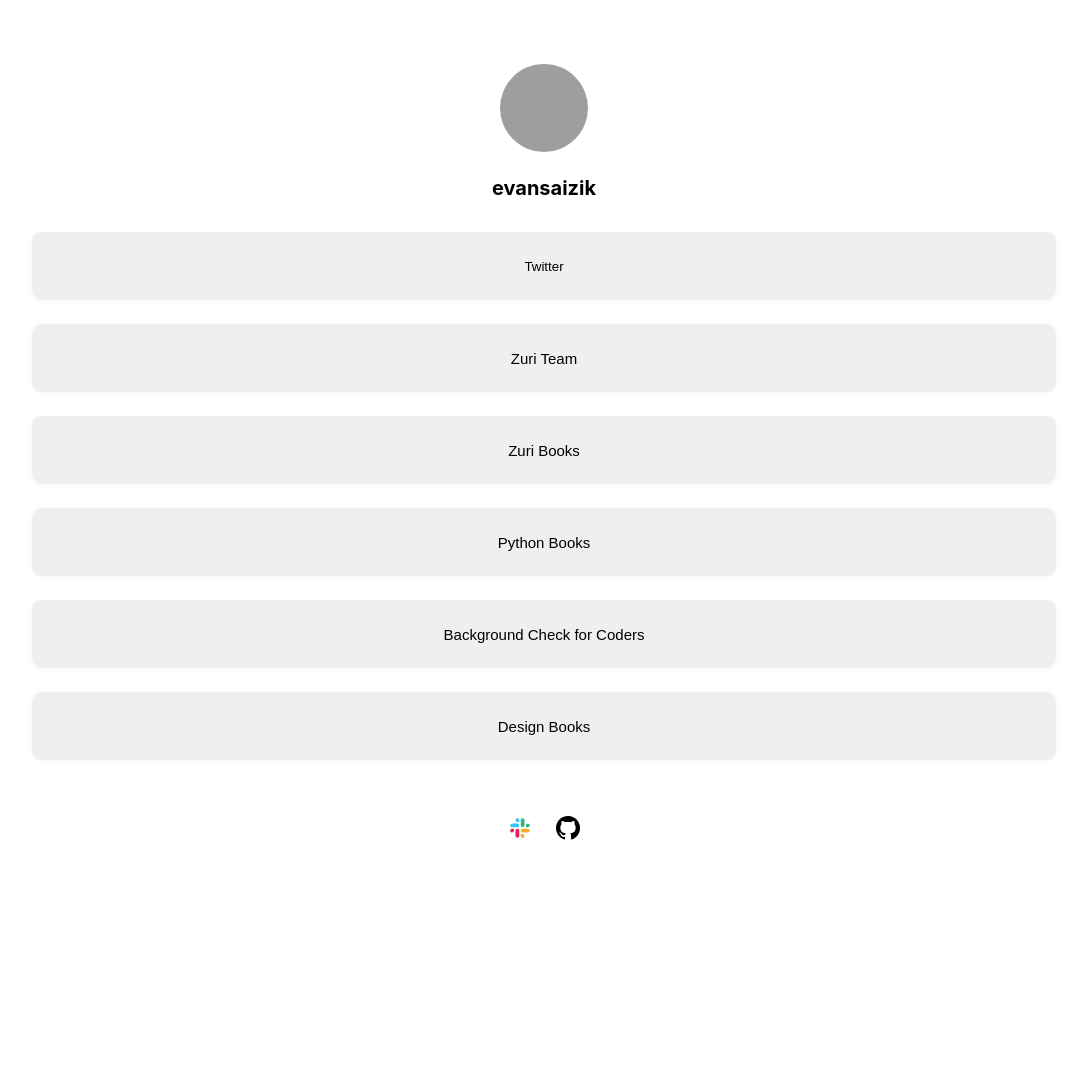
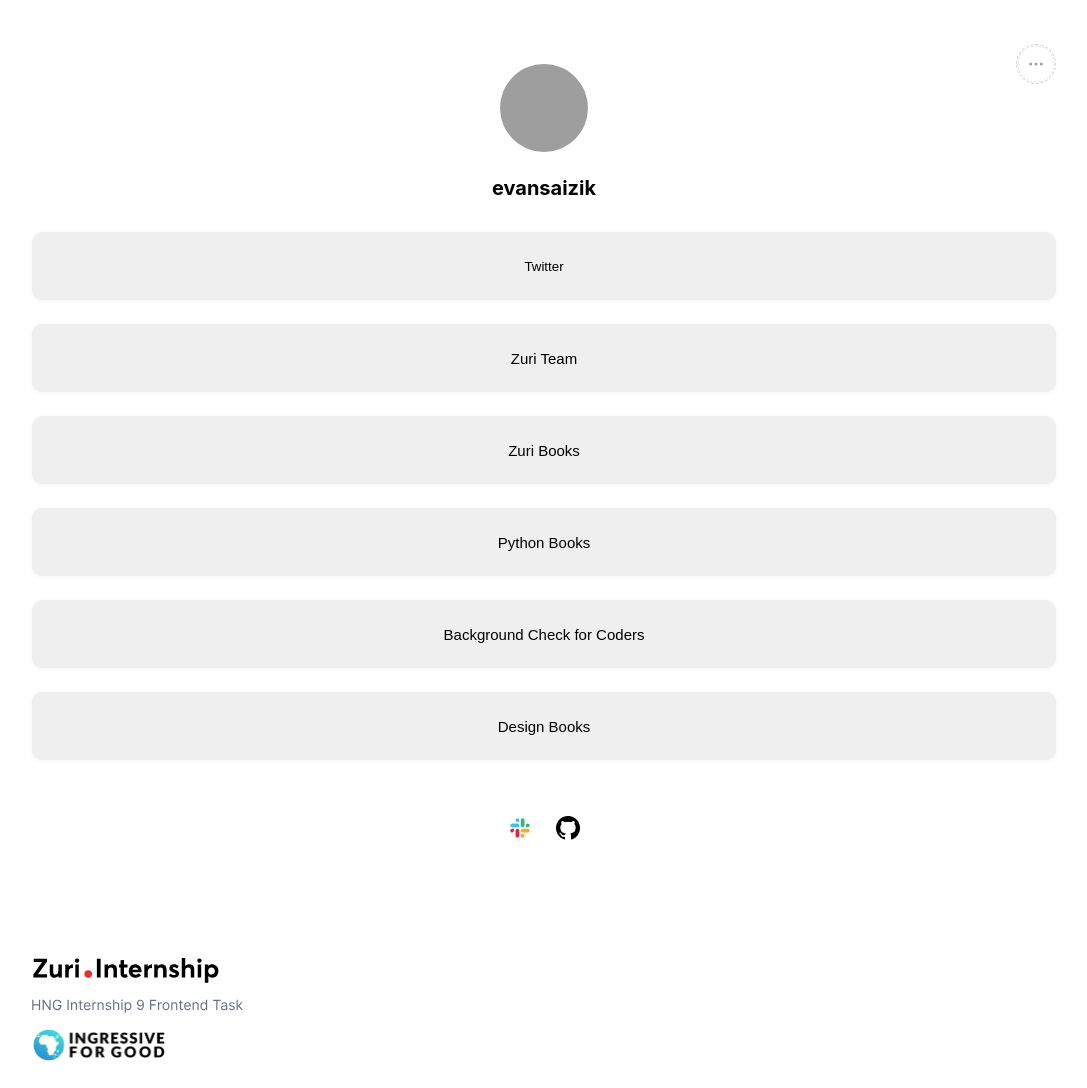
Before and after one commit to evansaizik/HNG_TASK_ONE, a React (Create React App) app: page / in a window 1280 px wide. Shown: the whole page, without its empty margins (96-1183 px from the left). Before the commit the page ends 924 px from the top, so only its background shows below. Built offline with nearby package versions, Linux system fonts and the light colour scheme; grey boxes are pictures that could not be loaded.

Commit message:
created a footer component and added slack name

```diff
--- a/src/components/Body/Container.js
+++ b/src/components/Body/Container.js
@@ -3,6 +3,9 @@
 import Profile from "./Profile";
 import Link from "./Link";
 import Social from "./Social";
+import Footer from "../Footer/Footer";
+// import share from '../../Assets/shareLogo.svg';
+
 
 const Container = () => {
   return (
@@ -11,6 +14,7 @@
         <Profile />
         <Link />
         <Social />
+        <Footer />
       </div>
     </div>
   )
--- a/src/components/Body/Profile.js
+++ b/src/components/Body/Profile.js
@@ -1,14 +1,16 @@
 import React from "react";
 import classes from './Profile.module.css';
+import share from '../../Assets/shareLogo.svg';
 
 const Profile = () => {
   return(
     <div
       className={classes.profile}
-    >
+      >
       <img src="https://avatars.githubusercontent.com/u/108002096?v=4" id="profile__img" alt="profile_photo"/>
+      <img className={classes.img} src={share} alt='share'/>
       <h1 id="twitter">evansaizik</h1>
-      <h1 id="slack">(slackName)</h1>
+      <h1 id="slack">Evans Isaiah</h1>
     </div>
   )
 };
--- a/src/components/Body/Profile.module.css
+++ b/src/components/Body/Profile.module.css
@@ -7,6 +7,7 @@
   isolation: isolate;
   width: 100%;
   height: 140px;
+  position: relative;
 }
 
 .profile img {
@@ -15,6 +16,17 @@
   border-radius: 5rem;
 }
 
-.profile h1:nth-child(3) {
+.profile .img {
+  position: absolute;
+  width: 40px;
+  height: 40px;
+  right: 0px;
+  top: -20px;
+  background: #fff;
+  border: 1px dashed #D0D5DD;
+  border-radius: 20px;
+}
+
+.profile h1:nth-child(4) {
   display: none;
 }
--- a/src/components/Body/Social.js
+++ b/src/components/Body/Social.js
@@ -3,7 +3,7 @@
 import slack from '../../Assets/slack.svg';
 import github from '../../Assets/Icon.png';
 
-const Footer = () => {
+const Social = () => {
   return (
     <div className={classes.container}>
       <div>
@@ -14,4 +14,4 @@
   )
 };
 
-export default Footer;
+export default Social;
--- /dev/null
+++ b/src/components/Footer/Footer.js
@@ -0,0 +1,19 @@
+import React from "react";
+import style from './Footer.module.css';
+import zuri from '../../Assets/Zuri.Internship_Logo.svg';
+import ingressive from '../../Assets/I4G.svg';
+import HNG from '../../Assets/Footer text.svg';
+
+const Footer = () => {
+  return (
+    <div className={style.footer}>
+      <div className={style.content}>
+        <img src={zuri} alt='zuri_logo' />
+        <img src={HNG} alt='hng_logo' />
+        <img src={ingressive} alt='IFG_logo' />
+      </div>
+    </div>
+  )
+};
+
+export default Footer;
--- /dev/null
+++ b/src/components/Footer/Footer.module.css
@@ -0,0 +1,25 @@
+.footer {
+  display: flex;
+  flex-direction: column;
+  align-items: center;
+  padding: 32px 0px;
+  gap: 64px;
+  position: absolute;
+  width: 100%;
+  height: 196px;
+  left: 0px;
+  top: 892px;
+  /* background-color: bisque; */
+}
+
+.content {
+  display: flex;
+  flex-direction: column;
+  justify-content: center;
+  align-items: flex-start;
+  padding: 32px 0px 0px;
+  gap: 16px;
+  width: 80%;
+  height: 132px;
+  /* background-color: aqua; */
+}
```
Also changed, not shown: src/Assets/shareLogo.svg (renamed from src/Assets/_Avatar share button.svg), src/Assets/shareLogo1.svg (renamed from src/Assets/_Avatar share button (1).svg).
